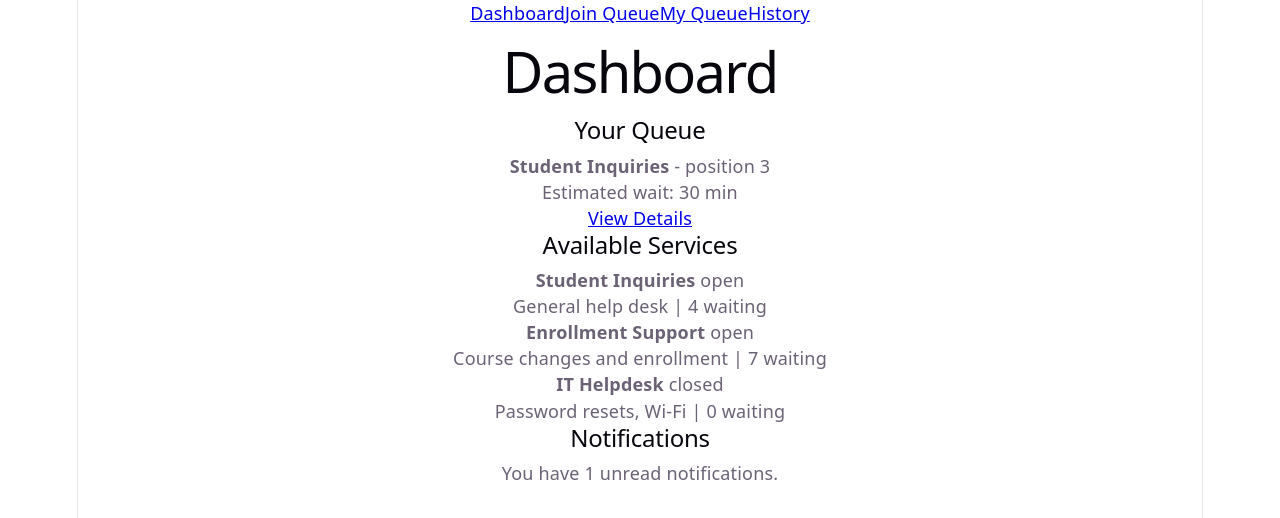
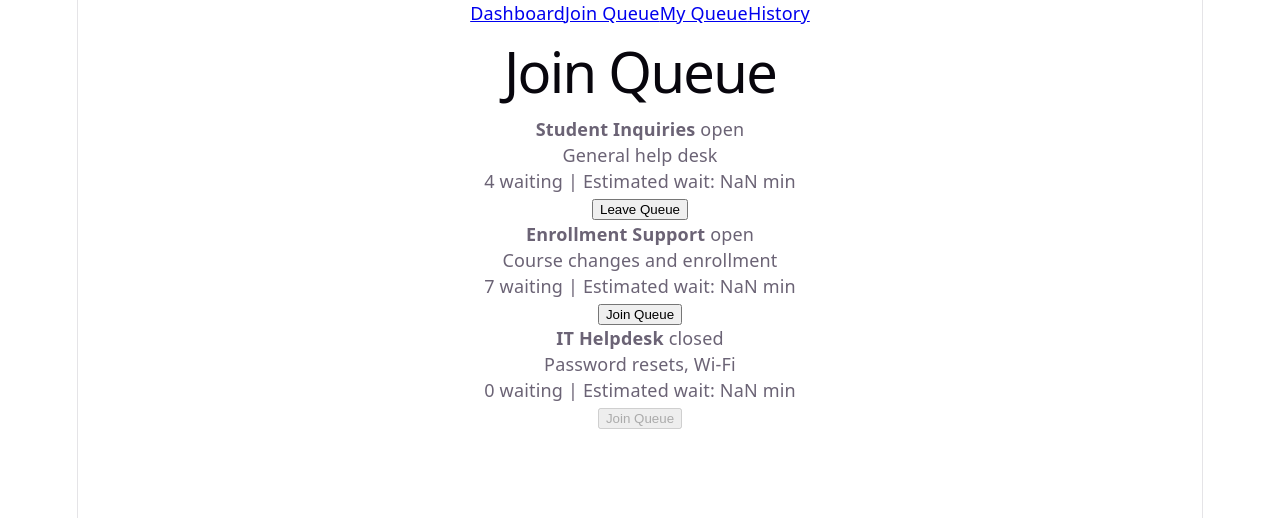
Before and after one commit to mk-hamed/4353-project, a React (Vite) app in the folder 4353-project/: page /join-queue in a window 1280 px wide. Before the commit this address led to /dashboard. Shown: the top 518 px of the page. Built offline with nearby package versions, Linux system fonts and the light colour scheme.

Commit message:
Add JoinQueue page

```diff
--- a/4353-project/src/App.jsx
+++ b/4353-project/src/App.jsx
@@ -3,6 +3,7 @@ import UserLayout from "./layouts/UserLayout";
 import Dashboard from "./pages/user/Dashboard";
 import QueueStatus from "./pages/user/QueueStatus";
 import History from "./pages/user/History";
+import JoinQueue from "./pages/user/JoinQueue";
 
 export default function App() {
   return (
@@ -14,6 +15,7 @@ export default function App() {
         <Route path="/dashboard" element={<Dashboard />} />
         <Route path="/queue-status" element={<QueueStatus />} />
         <Route path="/history" element={<History />} />
+        <Route path="/join-queue" element={<JoinQueue />} />
       </Route>
       <Route path="*" element={<Navigate to="/dashboard" />} />
     </Routes>
--- /dev/null
+++ b/4353-project/src/pages/user/JoinQueue.jsx
@@ -0,0 +1,43 @@
+import { useState } from "react";
+import { services, currentQueue } from "../../mock/data";
+
+export default function JoinQueue() {
+  const [joinedId, setJoinedId] = useState(
+    currentQueue ? currentQueue.serviceId : null,
+  );
+
+  return (
+    <>
+      <h1>Join Queue</h1>
+      {services.map((s) => {
+        const isJoined = joinedId === s.id;
+        const isClosed = s.status === "closed";
+        const inAnotherQueue = joinedId !== null && isJoined;
+        const estimatedWait = (s.queueLength + 1) * s.duratonMin;
+
+        return (
+          <div className="card" key={s.id}>
+            <strong>{s.name}</strong>{" "}
+            <span className={"badge ${s.status}"}>{s.status}</span>
+            <p>{s.description}</p>
+            <p>
+              {s.queueLength} waiting | Estimated wait: {estimatedWait} min
+            </p>
+            {isJoined ? (
+              <button className="secondary" onClick={() => setJoinedId(null)}>
+                Leave Queue
+              </button>
+            ) : (
+              <button
+                disabled={isClosed || inAnotherQueue}
+                onClick={() => setJoinedId(s.id)}
+              >
+                Join Queue
+              </button>
+            )}
+          </div>
+        );
+      })}
+    </>
+  );
+}
```
